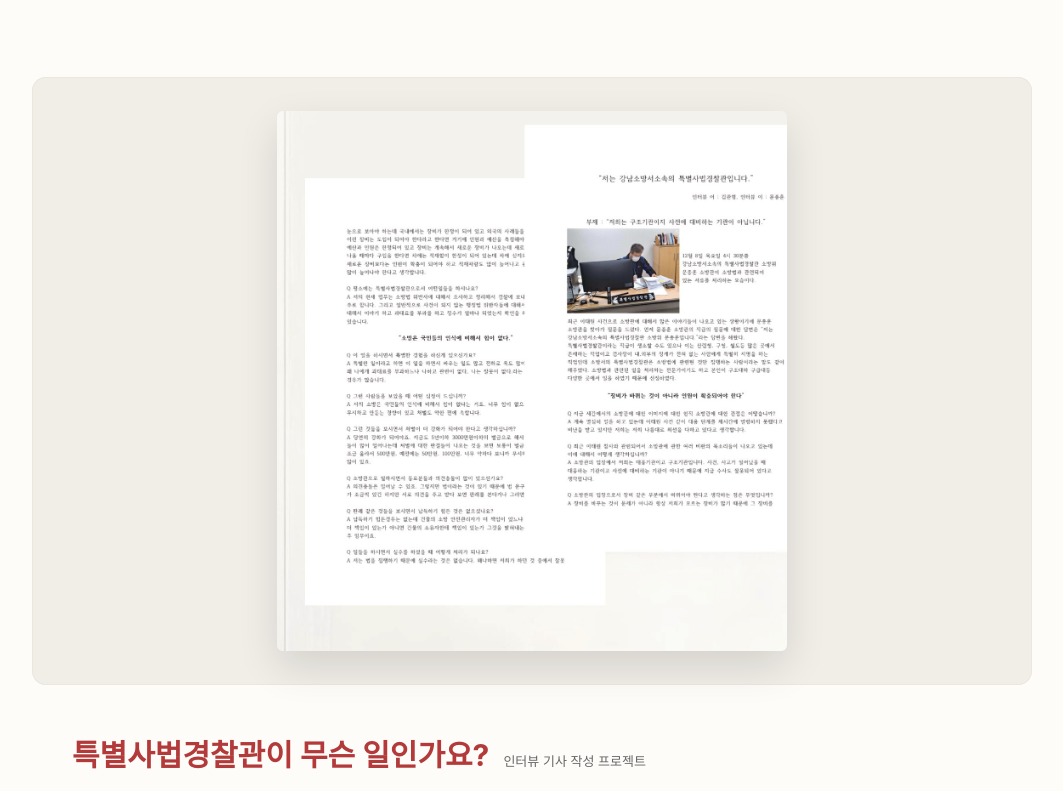
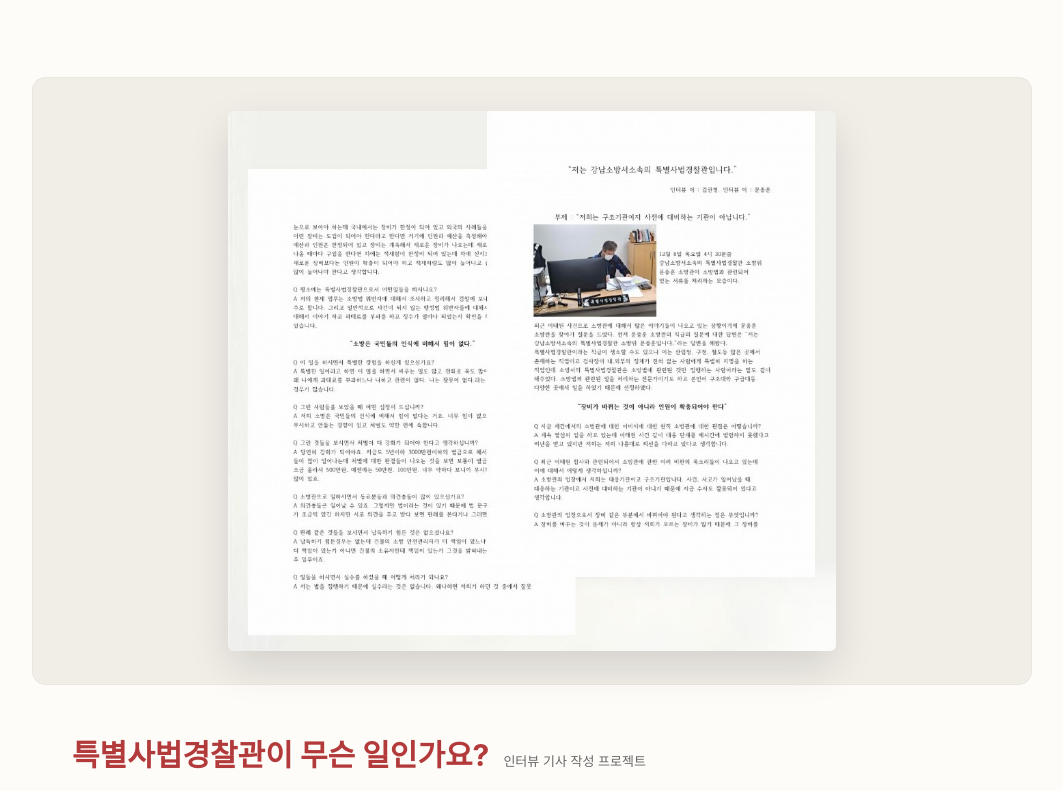
Before and after one commit to person-human-me/my-portfolio, a plain HTML site: page portfolio/index.html in a window 1280 px wide. Shown: the part 3269-4060 px from the top of the page, without its empty margins (108-1171 px from the left). Drawn offline with Linux system fonts and the light colour scheme; a web font is replaced by a local one.

Commit message:
Show complete project layouts in previews

```diff
--- a/portfolio/index.html
+++ b/portfolio/index.html
@@ -9,7 +9,7 @@
   <link rel="preconnect" href="https://fonts.gstatic.com" crossorigin>
   <link href="https://fonts.googleapis.com/css2?family=Judson:ital,wght@0,400;0,700;1,400&family=Nanum+Pen+Script&display=swap" rel="stylesheet">
   <link rel="stylesheet" href="https://cdn.jsdelivr.net/gh/orioncactus/pretendard@v1.3.9/dist/web/static/pretendard.min.css">
-  <link rel="stylesheet" href="css/style.css?v=20261115-9">
+  <link rel="stylesheet" href="css/style.css?v=20261115-10">
 </head>
 <body>
   <div class="progress" aria-hidden="true"><span></span></div>
@@ -191,6 +191,6 @@
     <span class="count"></span>
   </div>
 
-  <script src="js/main.js?v=20261115-9"></script>
+  <script src="js/main.js?v=20261115-10"></script>
 </body>
 </html>
--- a/portfolio/js/main.js
+++ b/portfolio/js/main.js
@@ -1,10 +1,10 @@
 // ---------- data (PDF 내용 + QR 링크) ----------
-const assetVersion = '20261115-9';
+const assetVersion = '20261115-10';
 const versioned = path => `${path}?v=${assetVersion}`;
 
 const projects = [
   {
-    img: 'work01', color: '#b23a3a', type: '인터뷰 기사 작성 프로젝트',
+    img: 'work01', preview: 'project-page05-preview', color: '#b23a3a', type: '인터뷰 기사 작성 프로젝트',
     title: '특별사법경찰관이 무슨 일인가요?',
     rows: [
       ['PROJECT', '인터뷰 기사 작성'],
@@ -36,7 +36,7 @@ const projects = [
     links: [['기사 원문 확인', 'https://blog.naver.com/domooa/224474471193']],
   },
   {
-    img: 'work07', color: '#2b4c8c', type: '마케팅 보고서 작성 프로젝트',
+    img: 'work07', preview: 'project-page13-preview', color: '#2b4c8c', type: '마케팅 보고서 작성 프로젝트',
     title: '「지도가 지구를 덮은 날」 도서 마케팅 기획 보고서',
     rows: [
       ['PROJECT', '도서 마케팅 기획 보고서 · 팀 프로젝트'],
@@ -57,7 +57,7 @@ const projects = [
     links: [['작품 확인', 'https://drive.google.com/file/d/1ufv8vFVs2itDQLeNyNc5_f5Mc1IZ0M6B/view?usp=drive_link']],
   },
   {
-    img: 'work09', color: '#4f7a3a', type: '그림책 제작 프로젝트',
+    img: 'work09', preview: 'project-page15-preview', color: '#4f7a3a', type: '그림책 제작 프로젝트',
     title: '나무의 일기',
     rows: [
       ['PROJECT', '그림책 창작'],
@@ -68,7 +68,7 @@ const projects = [
     links: [['작품 확인', 'https://drive.google.com/file/d/1ndvXVcpjXv2jd-hqBvwdRHLeSyzYwZVQ/view?usp=drive_link']],
   },
   {
-    img: 'work10', color: '#3d4a5c', type: '단편 영화 제작 프로젝트',
+    img: 'work10', preview: 'project-page16-preview', color: '#3d4a5c', type: '단편 영화 제작 프로젝트',
     title: '비상계단',
     rows: [
       ['PROJECT', '단편 공포영화'],
@@ -79,7 +79,7 @@ const projects = [
     links: [['영상 감상', 'https://drive.google.com/file/d/1mW5WiLdQttEQ1L9NQgHmapidxf_9o4hJ/view?usp=drive_link']],
   },
   {
-    img: 'work11', color: '#7a5a2f', type: '뮤직비디오 제작 프로젝트',
+    img: 'work11', preview: 'project-page17-preview', color: '#7a5a2f', type: '뮤직비디오 제작 프로젝트',
     title: '과제곡은 힘들어..',
     rows: [
       ['PROJECT', '뮤직비디오 제작'],
@@ -89,7 +89,7 @@ const projects = [
     links: [['영상 감상', 'https://drive.google.com/file/d/14lGKBbBSIVEFMilGc3l_1F6XK7Wp2NdK/view?usp=drive_link']],
   },
   {
-    img: 'work12', color: '#c0613f', type: '영어 교과서 내지 제작 프로젝트',
+    img: 'work12', preview: 'project-page18-preview', color: '#c0613f', type: '영어 교과서 내지 제작 프로젝트',
     title: '영어 교과서 내지 제작',
     rows: [
       ['PROJECT', '교재 내지 디자인'],
```
Also changed, not shown: portfolio/images/project-page05-preview.jpg (added), portfolio/images/project-page13-preview.jpg (added), portfolio/images/project-page15-preview.jpg (added), portfolio/images/project-page16-preview.jpg (added), portfolio/images/project-page17-preview.jpg (added), portfolio/images/project-page18-preview.jpg (added).
